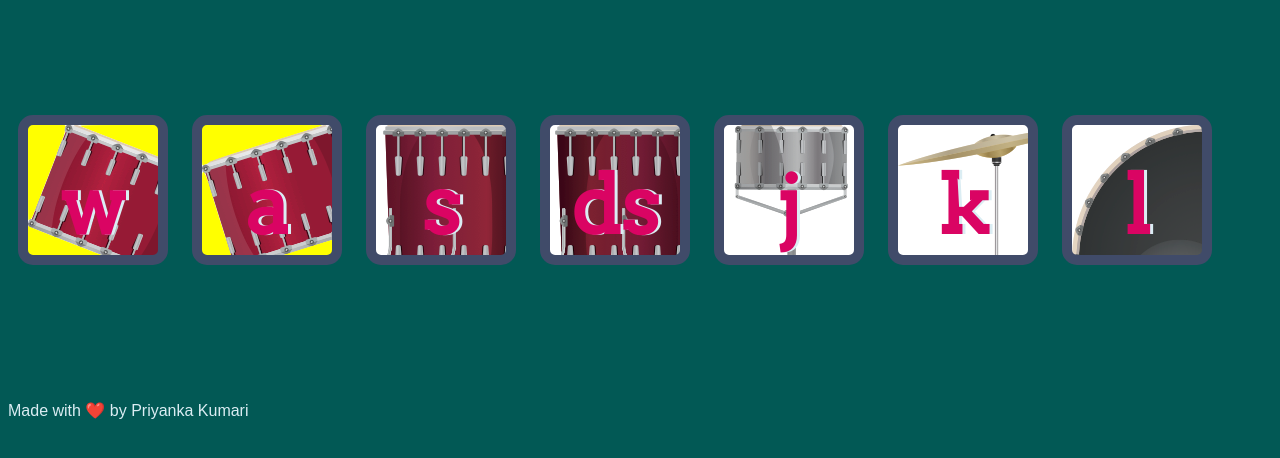
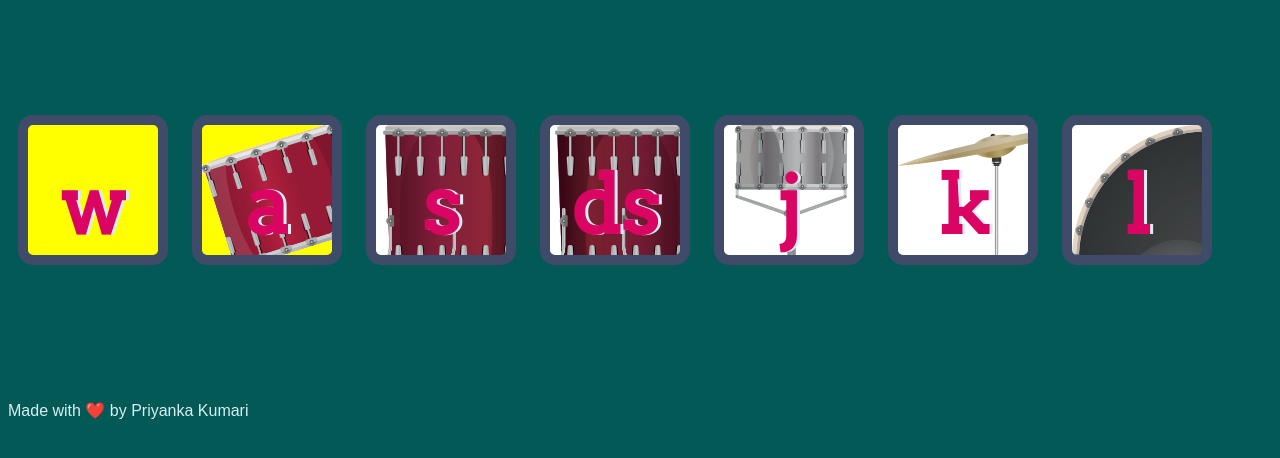
Before and after one commit to amitmaindola/Hacktoberfest2021-, a plain HTML site: page index.html in a window 1280 px wide. Shown: the part 174-632 px from the top of the page. Drawn offline with Linux system fonts and the light colour scheme.

Commit message:
Update index.html

```diff
--- a/index.html
+++ b/index.html
@@ -11,7 +11,7 @@
 <body>
   <h1 id="title">Drum 🥁 Kit</h1>
   <div class="set">
-    <button class="w drum">w</button>
+    <button class="wse drum">w</button>
     <button class="a drum">a</button>
     <button class="s drum">s</button>
     <button class="d drum">ds</button>
@@ -24,7 +24,7 @@
 <script src="index.js" charset="utf-8"></script>
 
 <footer>
-  Made with ❤️ by Priyanka Kumari
+  Made  with ❤️ by Priyanka Kumari
 </footer>
 </body>
 </html>
```
